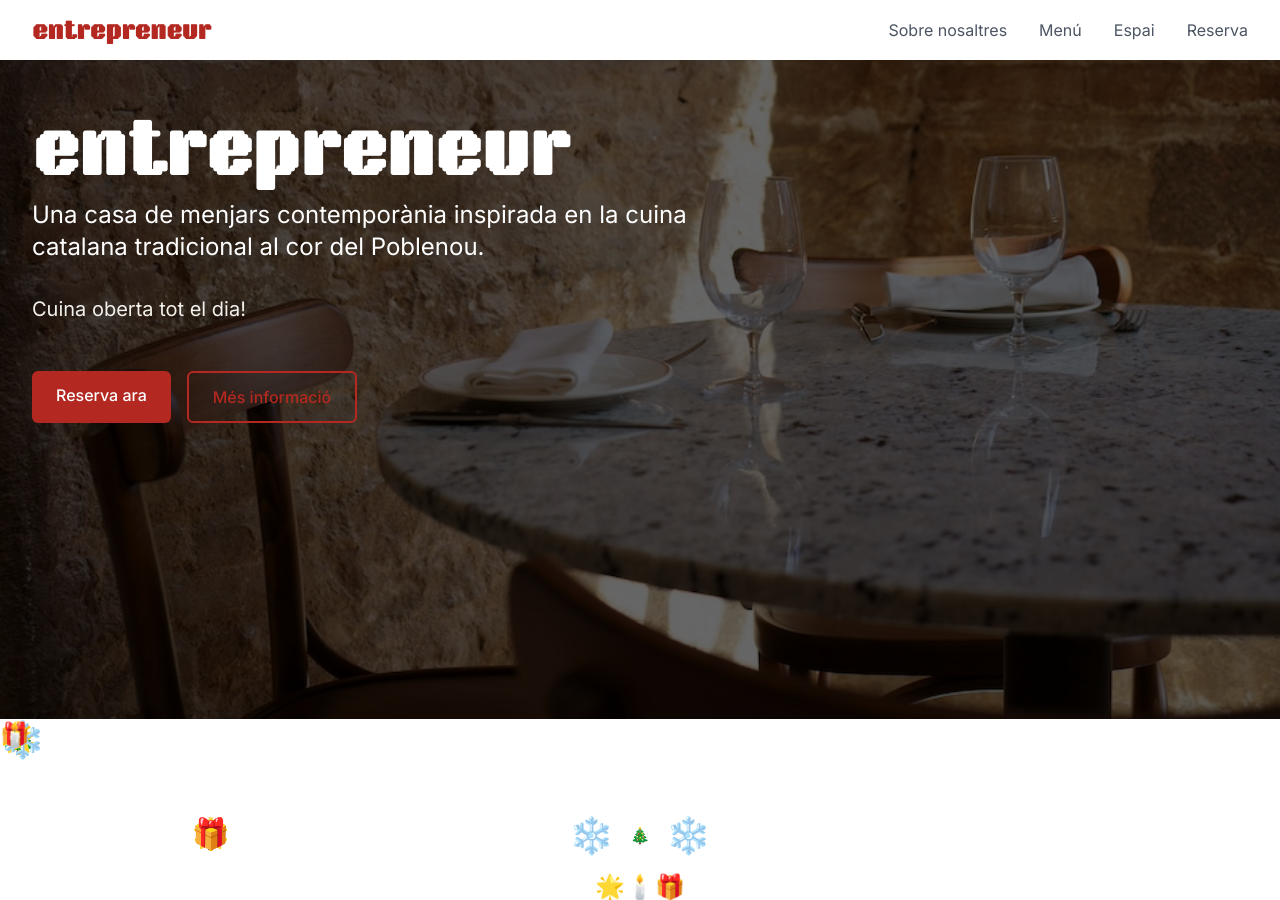
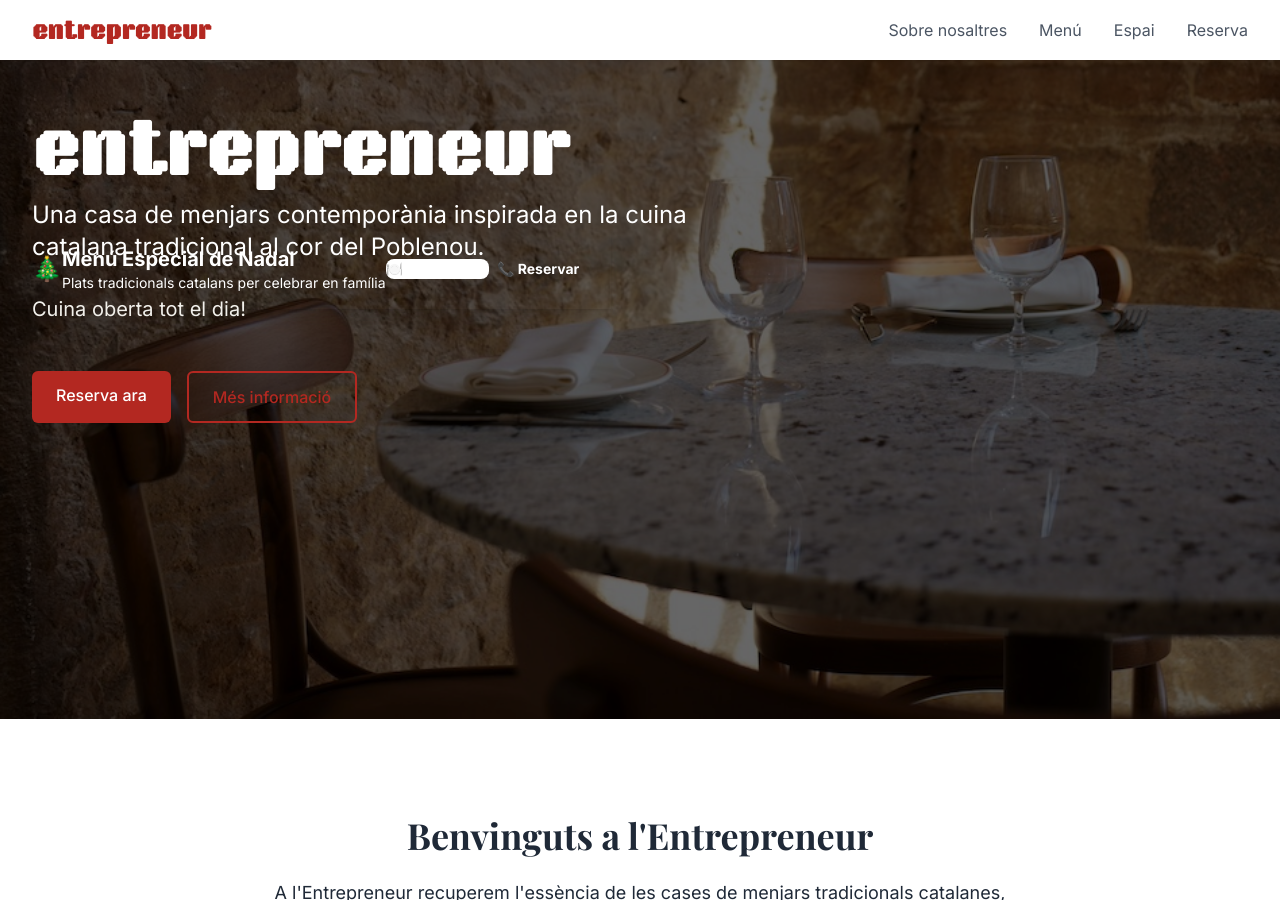
Before and after one commit to itnig-it/lentrepreneur, a Jekyll site: the page built from index.html, in a window 1280 px wide and 900 px high, scrolled down 241 px. Built offline with Jekyll 4.4.1, drawn with Linux system fonts in a browser that asks for light colours; some web fonts are replaced; comment, search, counter and statistics services are not loaded; some of the changed text lies outside the part shown.

Commit message:
Crear banner navideño solapando el hero
- Banner navideño posicionado en la parte inferior del hero
- Solapa la imagen del header con fondo rojo-verde navideño
- Diseño compacto con emoji navideño y texto informativo
- Botones de acción directos (Ver Menú y Reservar)
- Eliminada la sección navideña completa anterior
- Estilo similar al banner de 'cerrado por vacaciones'
- Diseño responsive para móvil y desktop

```diff
--- a/index.html
+++ b/index.html
@@ -20,78 +20,25 @@
       </div>
     </div>
   </div>
-</section>
 
-<!-- Christmas Banner -->
-<section class="section bg-gradient-to-br from-red-50 to-green-50 relative overflow-hidden">
-  <!-- Christmas decorations -->
-  <div class="absolute top-0 left-0 w-full h-full pointer-events-none">
-    <div class="absolute top-10 left-10 text-4xl opacity-20">❄️</div>
-    <div class="absolute top-20 right-20 text-3xl opacity-20">🎄</div>
-    <div class="absolute bottom-20 left-20 text-3xl opacity-20">🌟</div>
-    <div class="absolute bottom-10 right-10 text-4xl opacity-20">❄️</div>
-    <div class="absolute top-1/2 left-1/4 text-2xl opacity-20">🎁</div>
-    <div class="absolute top-1/3 right-1/3 text-2xl opacity-20">🕯️</div>
-  </div>
-
-  <div class="container relative z-10">
-    <div class="max-w-4xl mx-auto text-center">
-      <!-- Banner principal -->
-      <div class="bg-white rounded-3xl shadow-2xl p-12 border-4 border-red-200 relative overflow-hidden">
-        <!-- Decoraciones de fondo -->
-        <div class="absolute top-4 left-4 text-3xl opacity-30">🎄</div>
-        <div class="absolute top-4 right-4 text-3xl opacity-30">❄️</div>
-        <div class="absolute bottom-4 left-4 text-3xl opacity-30">🌟</div>
-        <div class="absolute bottom-4 right-4 text-3xl opacity-30">🎁</div>
-
-        <!-- Contenido del banner -->
-        <div class="relative z-10">
-          <div class="mb-6">
-            <div class="flex justify-center items-center space-x-4 mb-4">
-              <span class="text-4xl">❄️</span>
-              <span class="text-6xl">🎄</span>
-              <span class="text-4xl">❄️</span>
-            </div>
-            <div class="flex justify-center items-center space-x-2 mb-4">
-              <span class="text-2xl">🌟</span>
-              <span class="text-2xl">🕯️</span>
-              <span class="text-2xl">🎁</span>
+  <!-- Banner navideño solapando el hero -->
+  <div class="absolute bottom-0 left-0 right-0 z-20">
+    <div class="bg-gradient-to-r from-red-600 to-green-600 text-white py-4 px-6 shadow-lg">
+      <div class="container mx-auto">
+        <div class="flex flex-col md:flex-row items-center justify-between">
+          <div class="flex items-center space-x-3 mb-3 md:mb-0">
+            <span class="text-2xl">🎄</span>
+            <div>
+              <h3 class="text-lg md:text-xl font-bold">Menú Especial de Nadal</h3>
+              <p class="text-sm md:text-base opacity-90">Plats tradicionals catalans per celebrar en família</p>
             </div>
           </div>
-
-          <h2 class="text-5xl md:text-6xl font-serif font-bold mb-6 text-red-800">
-            Menú Especial de Nadal
-          </h2>
-
-          <div class="w-32 h-1 bg-gradient-to-r from-red-500 to-green-500 mx-auto mb-6"></div>
-
-          <p class="text-2xl text-gray-700 mb-8 leading-relaxed">
-            Celebra les festes amb nosaltres i gaudeix d'un menú especial<br>
-            <span class="text-red-600 font-semibold">elaborat amb amor i tradició catalana</span>
-          </p>
-
-          <div class="flex flex-wrap justify-center gap-4 mb-10">
-            <span class="flex items-center gap-2 bg-red-50 px-4 py-2 rounded-full">
-              <span class="text-lg">🌟</span>
-              <span class="text-sm font-medium">Plats tradicionals catalans</span>
-            </span>
-            <span class="flex items-center gap-2 bg-green-50 px-4 py-2 rounded-full">
-              <span class="text-lg">🍽️</span>
-              <span class="text-sm font-medium">Ingredients frescos i de qualitat</span>
-            </span>
-            <span class="flex items-center gap-2 bg-red-50 px-4 py-2 rounded-full">
-              <span class="text-lg">👨‍👩‍👧‍👦</span>
-              <span class="text-sm font-medium">Per celebrar en família</span>
-            </span>
-          </div>
-
-          <!-- Botones de acción -->
-          <div class="flex flex-col sm:flex-row gap-4 justify-center">
-            <a href="/menu-nadal" class="inline-block bg-red-600 hover:bg-red-700 text-white font-bold py-4 px-10 rounded-xl transition-all transform hover:scale-105 shadow-lg text-lg">
-              🍽️ Veure Menú Complet
+          <div class="flex flex-col sm:flex-row gap-2">
+            <a href="/menu-nadal" class="bg-white text-red-600 hover:bg-gray-100 font-bold py-2 px-4 rounded-lg transition-colors text-sm md:text-base">
+              🍽️ Veure Menú
             </a>
-            <a href="#contact" class="inline-block bg-green-600 hover:bg-green-700 text-white font-bold py-4 px-10 rounded-xl transition-all transform hover:scale-105 shadow-lg text-lg">
-              📞 Reservar Taula
+            <a href="#contact" class="bg-green-500 hover:bg-green-600 text-white font-bold py-2 px-4 rounded-lg transition-colors text-sm md:text-base">
+              📞 Reservar
             </a>
           </div>
         </div>
@@ -99,6 +46,7 @@
     </div>
   </div>
 </section>
+
 
 <!-- About Section -->
 <section id="about" class="section bg-white">
```
